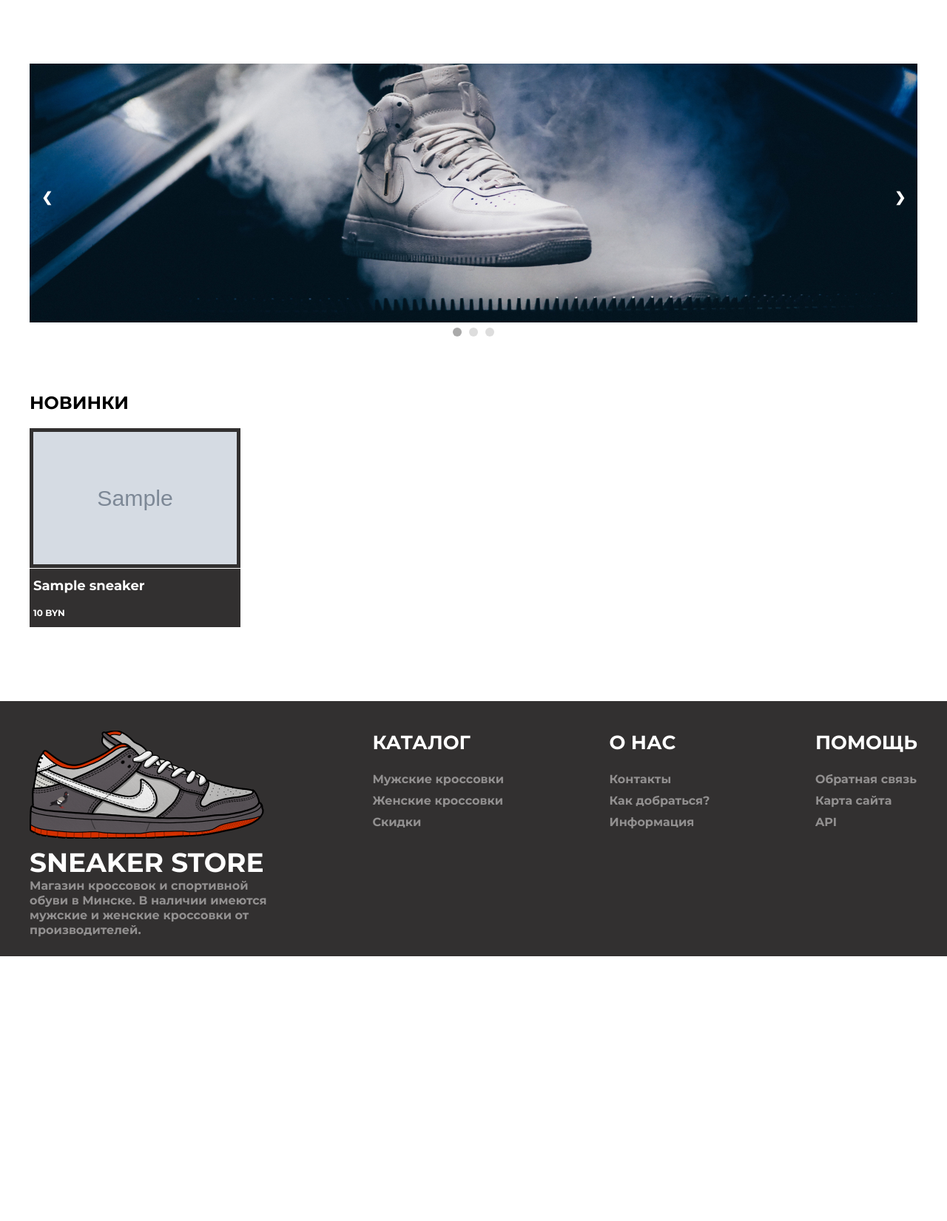
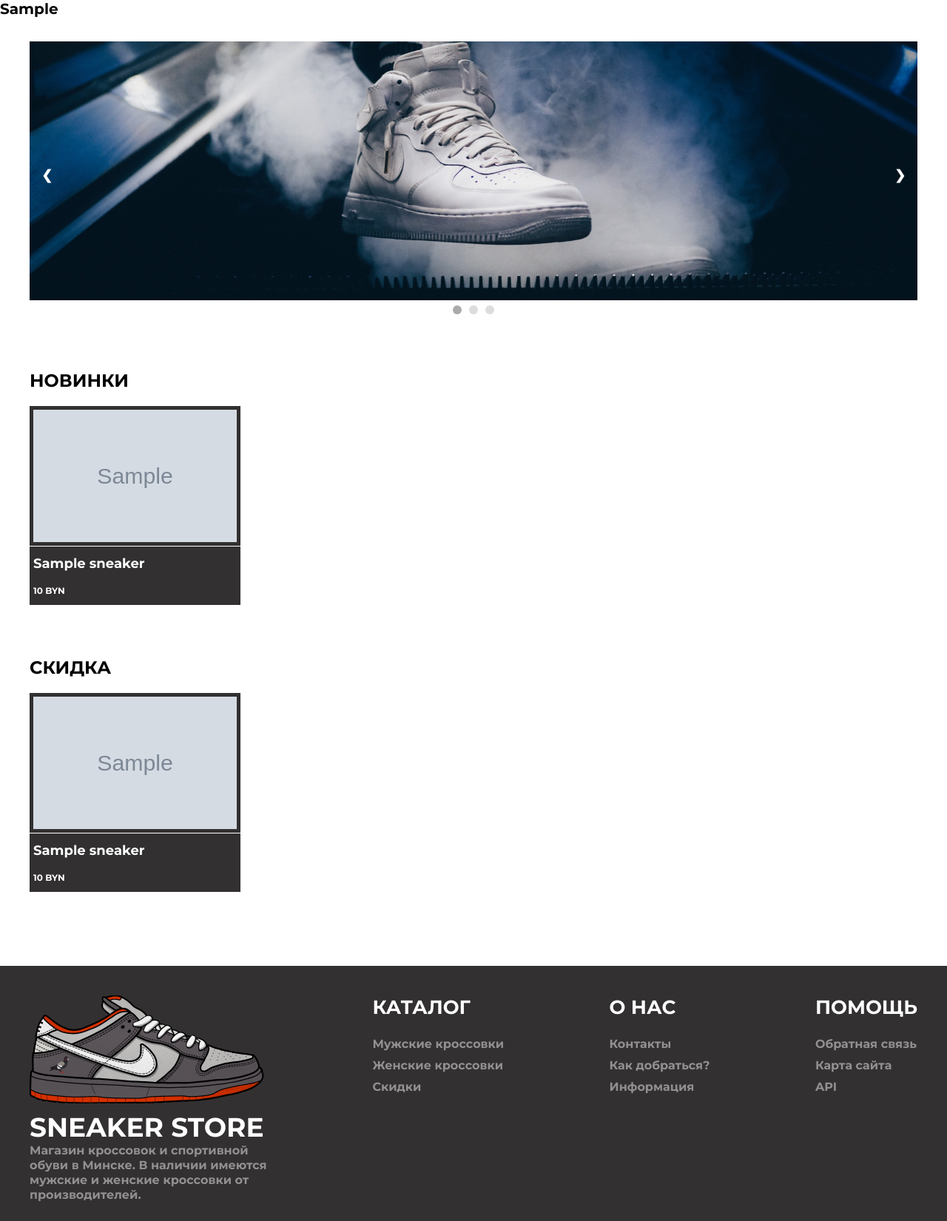
Before and after one commit to Reiko1337/sneaker-store, a Django app: template app/store/templates/store/index.html in a window 1280 px wide. Shown: the part 70-1721 px from the top of the page at 74% size. Before the commit the page ends 1363 px from the top, so only its background shows below. Run offline with Django 3.2, Linux system fonts and the light colour scheme; the template is opened without the code that fills it: most values are stand-ins (such as "Sample title", 1, 10 or a date in 2020); grey boxes marked "Sample" are stand-in pictures.

Commit message:
Update template. Add model Sale

```diff
--- a/app/store/static/store/css/style.css
+++ b/app/store/static/store/css/style.css
@@ -2,6 +2,7 @@
     box-sizing: border-box;
 }
 body{
+    padding-top: 70px;
     font-family: Montserrat;
     font-style: normal;
     font-weight: 700;
@@ -85,7 +86,8 @@
     max-width: 100%;
     position: relative;
     z-index: 1;
-    margin-top: 132px;
+    /* margin-top: 132px; */
+    margin-top: 32px;
 }
 /* Картинка мастабируется по отношению к родительскому элементу */
 .slider__item{
@@ -428,8 +430,12 @@
 .sneaker-cart__table-col{
     width: 25%;
 }
+
+
+
 .message__inner{
     margin-top: 15px;
+
 }
 .message__item{
     min-height: 40px;
--- a/app/store/static/store/js/scripts.js
+++ b/app/store/static/store/js/scripts.js
@@ -1,3 +1,11 @@
+let close = document.getElementsByClassName('message__close')
+
+for (let i = 0; i < close.length; i++) {
+    close[i].addEventListener('click', function () {
+        this.parentNode.remove()
+    })
+}
+
 document.querySelector('.header__burger').addEventListener('click', function(){
     this.classList.toggle('active')
     document.getElementsByClassName('menu')[0].classList.toggle('active')
--- a/app/store/templates/store/detail.html
+++ b/app/store/templates/store/detail.html
@@ -5,11 +5,6 @@
 {% block title %}Sneaker Store{% endblock %}
 
 {% block content %}
-{% for field in form %}
-<br>
-{{ field.size }}
-{% endfor %}
-
 
 <section class="overview">
     <div class="container">
--- a/app/store/templates/store/index.html
+++ b/app/store/templates/store/index.html
@@ -74,4 +74,39 @@
     </div>
 </section>
 
+<section class="sneakers-group">
+    <div class="container">
+
+        <div class="sneakers-group__inner">
+            <p class="sneakers-group__title">СКИДКА</p>
+
+            <div class="sneakers-group__items">
+                {% for sneaker in sneakers_sale %}
+                <div class="snekaer-group__col">
+                    <div class="sneakers-group__item">
+                        <div class="sneakers-group__item-top">
+                            <a class="sneakers-group__item-img-link" href="{{ sneaker.get_absolute_url }}">
+                                <img class="sneakers-group__item-img" src="{{ sneaker.image.url }}"
+                                    alt="{{ sneaker.name }}">
+                            </a>
+                        </div>
+                        <div class="sneakers-group__item-content">
+                            <p class="sneakers-group__item-title">
+                                <a class="sneakers-group__item-title-link" href="{{ sneaker.get_absolute_url }}">
+                                    {{ sneaker.name }}
+                                </a>
+                            </p>
+                            <p class="sneakers-group__item-price">
+                                <a class="sneakers-group__item-price-link" href="{{ sneaker.get_absolute_url }}">
+                                    {{ sneaker.price }} BYN {% if sneaker.sale %}{{ sneaker.discount_price }} BYN{% endif %}
+                                </a>
+                            </p>
+                        </div>
+                    </div>
+                </div>
+                {% endfor %}
+            </div>
+        </div>
+    </div>
+</section>
 {% endblock %}
--- a/app/templates/layout/base.html
+++ b/app/templates/layout/base.html
@@ -53,6 +53,7 @@
             </div>
         </div>
     </header>
+
     {% if messages %}
     <section class="message">
         <div class="container">
```
Also changed, not shown: app/store/admin.py (+13 -0 lines), app/store/models.py (+20 -3 lines), app/store/services.py (+17 -1 lines), app/store/views.py (+10 -3 lines), app/store/migrations/0013_auto_20210216_1956.py (added), app/store/migrations/0014_sneaker_discount_price.py (added).
